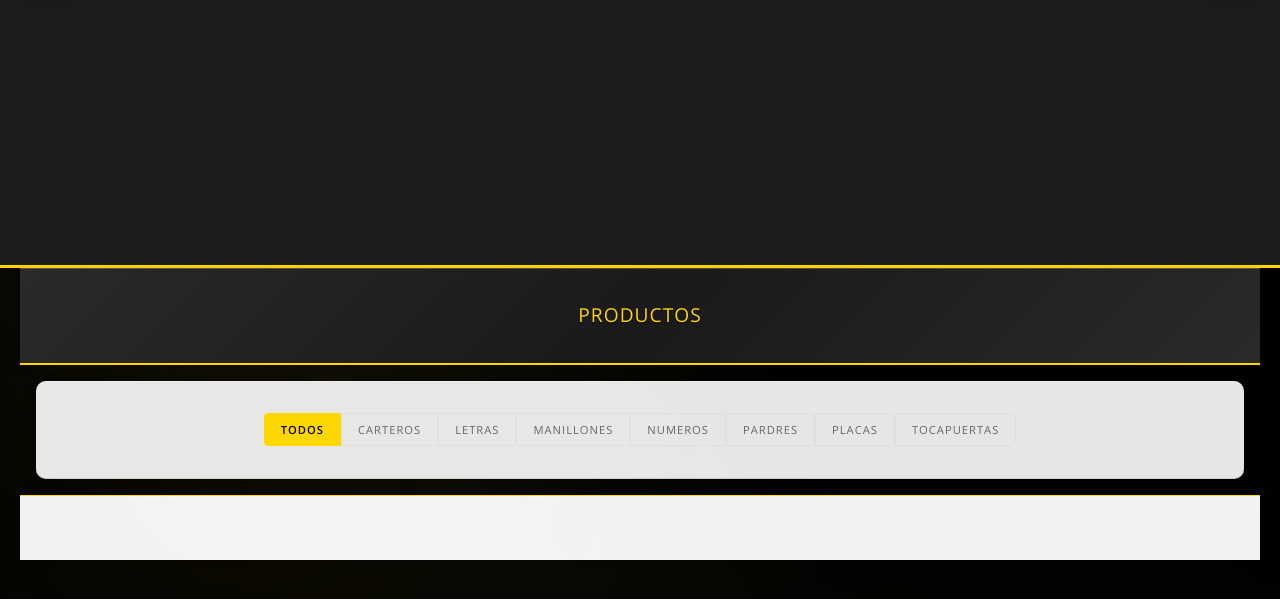
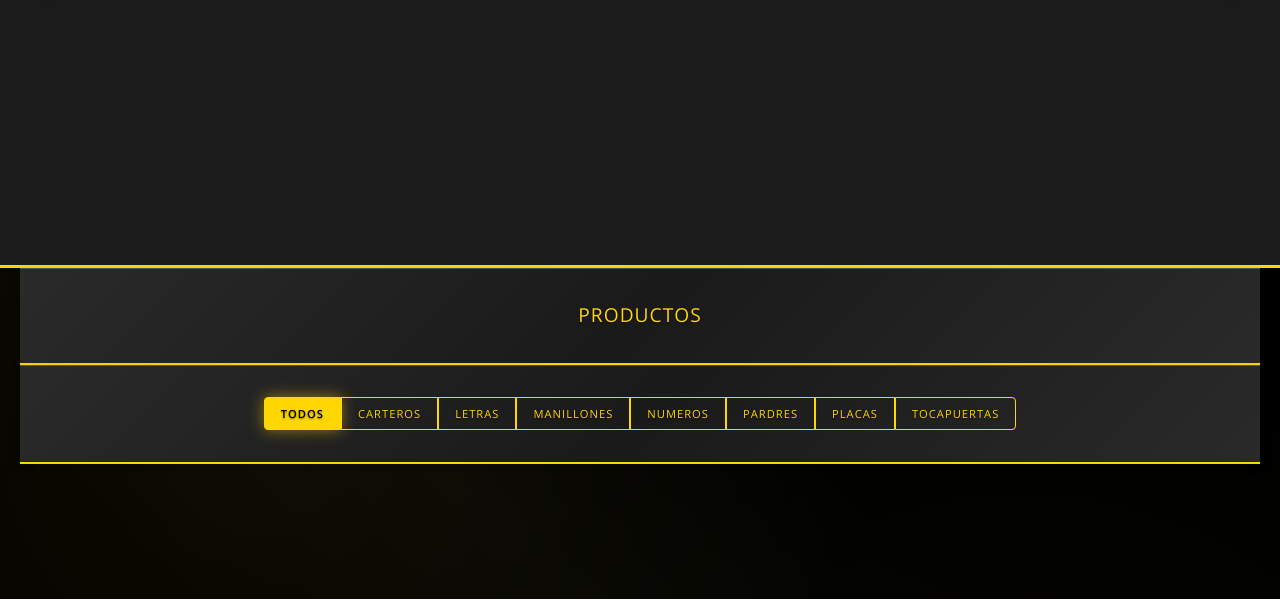
Before and after one commit to munarrizfundicion/munarrizfundicion.github.io, a plain HTML site: page index.html in a window 1280 px wide. Shown: the part 487-1086 px from the top of the page. Drawn offline with nearby package versions, Linux system fonts and the light colour scheme; no server answers.

Commit message:
Update styles.css

```diff
--- a/styles.css
+++ b/styles.css
@@ -540,36 +540,40 @@ body {
 }
 
 .category-navigation {
-    background: rgba(255, 255, 255, 0.9);
+    background: linear-gradient(135deg,
+        #2a2a2a 0%,
+        #1a1a1a 50%,
+        #2a2a2a 100%);
     padding: 2rem 0;
     display: flex;
     justify-content: center;
     gap: 0;
     flex-wrap: wrap;
-    border-bottom: 1px solid #d0d0d0;
+    border-bottom: 2px solid #FFD700;
     position: relative;
     z-index: 2;
-    border-radius: 10px;
-    margin: 1rem;
+    border-radius: 0;
+    margin: 0;
     box-shadow:
-        0 5px 15px rgba(0, 0, 0, 0.1),
-        inset 0 1px 0 rgba(255, 255, 255, 0.3);
+        0 2px 10px rgba(0, 0, 0, 0.1),
+        inset 0 1px 0 rgba(255, 255, 255, 0.2);
 }
 
 .category-btn {
     background: none;
-    border: 1px solid #e0e0e0;
+    border: 1px solid #FFD700;
     padding: 0.5rem 1rem;
     font-family: 'Open Sans', sans-serif;
     font-size: 0.7rem;
     font-weight: 400;
-    color: #666;
+    color: #FFD700;
     cursor: pointer;
     transition: all 0.3s ease;
     margin: 0;
     border-radius: 0;
     text-transform: uppercase;
     letter-spacing: 1px;
+    text-shadow: 0 1px 2px rgba(0, 0, 0, 0.5);
 }
 
 .category-btn:first-child {
@@ -583,8 +587,10 @@ body {
 }
 
 .category-btn:hover {
-    background: #f5f5f5;
-    color: #333;
+    background: rgba(255, 215, 0, 0.2);
+    color: #FFD700;
+    border-color: #FFD700;
+    box-shadow: 0 0 10px rgba(255, 215, 0, 0.3);
 }
 
 .category-btn.active {
@@ -592,6 +598,7 @@ body {
     color: #000;
     border-color: #FFD700;
     font-weight: 600;
+    box-shadow: 0 0 15px rgba(255, 215, 0, 0.5);
 }
 
 .subcategory-navigation {
@@ -635,16 +642,14 @@ body {
     max-width: 100%;
     margin: 0;
     padding: 2rem 2rem;
-    background: rgba(255, 255, 255, 0.95);
-    border-top: 1px solid #FFD700;
+    background: transparent;
+    border-top: none;
     position: relative;
     z-index: 2;
     border-radius: 0;
     margin-top: 0;
     margin-bottom: 0;
-    box-shadow:
-        0 10px 30px rgba(0, 0, 0, 0.2),
-        inset 0 1px 0 rgba(255, 255, 255, 0.3);
+    box-shadow: none;
 }
 
 .category-content, .subcategory-content {
```
